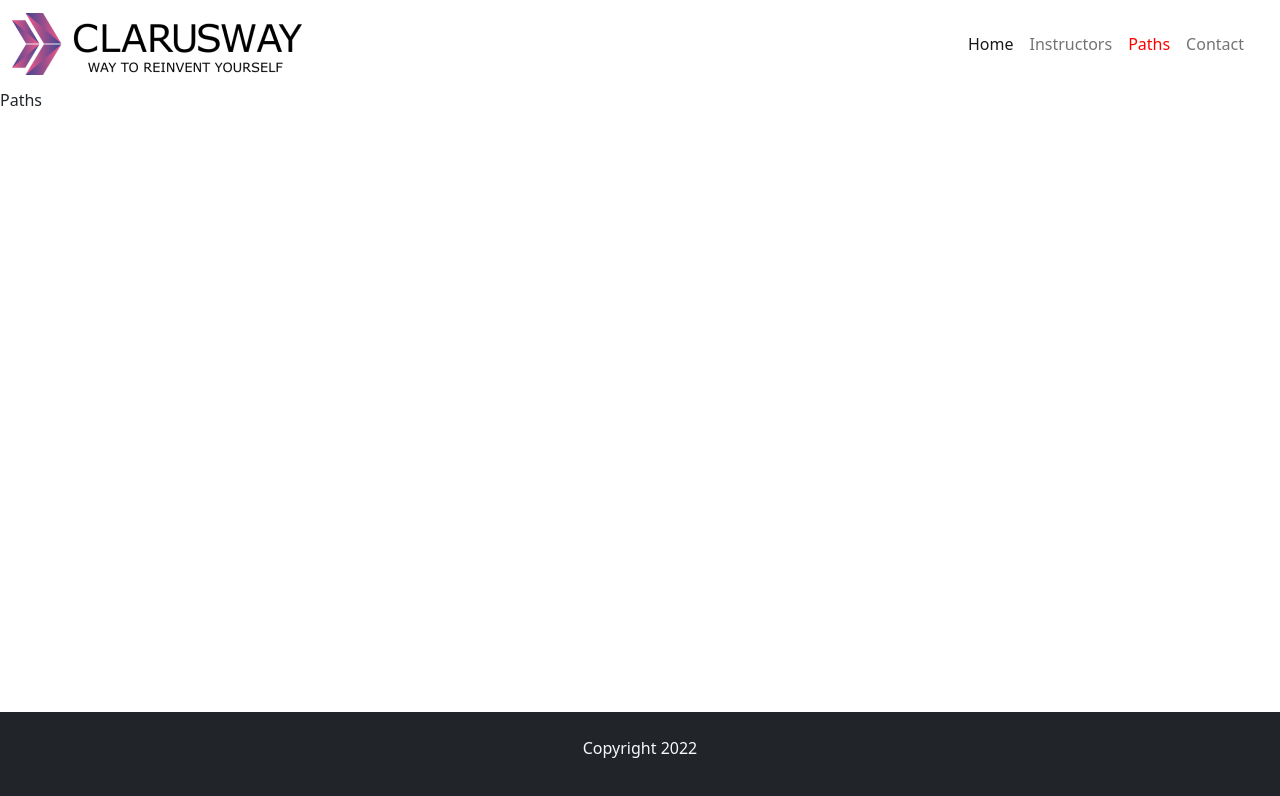
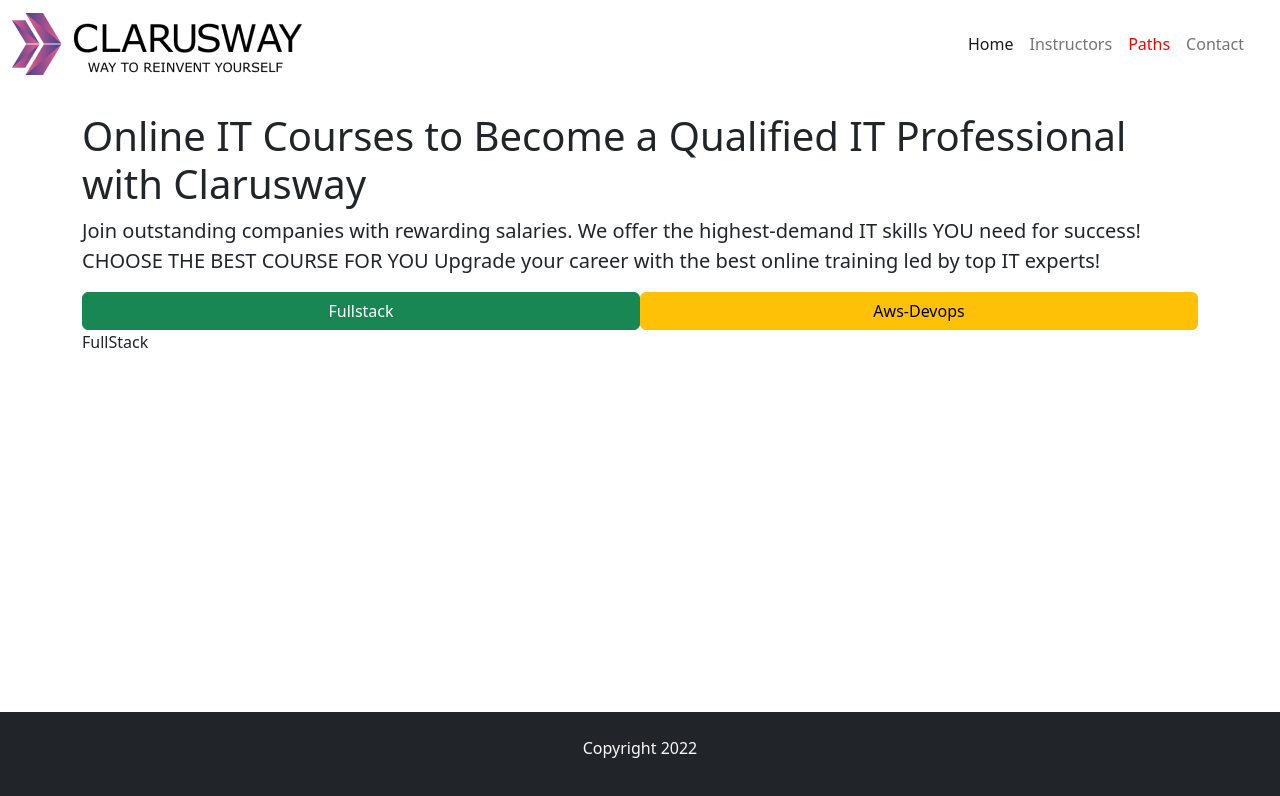
Before and after one commit to Ummuhankavas/routerstudy, a React (Create React App) app: page /paths in a window 1280 px wide. Shown: the top 796 px of the page. Built offline with nearby package versions, Linux system fonts and the light colour scheme.

Commit message:
paths added

```diff
--- a/src/pages/Paths.jsx
+++ b/src/pages/Paths.jsx
@@ -1,9 +1,29 @@
-import React from 'react'
+import { Link, Outlet } from 'react-router-dom';
 
 const Paths = () => {
   return (
-    <div>Paths</div>
-  )
-}
+    <div className="container mt-4">
+      <h1>
+        Online IT Courses to Become a Qualified IT Professional with Clarusway
+      </h1>
 
-export default Paths
+      <p className="fs-5">
+        Join outstanding companies with rewarding salaries. We offer the
+        highest-demand IT skills YOU need for success! CHOOSE THE BEST COURSE
+        FOR YOU Upgrade your career with the best online training led by top IT
+        experts!
+      </p>
+      <div>
+        <Link className="btn btn-success w-50" to="fullstack">
+          Fullstack
+        </Link>
+        <Link className="btn btn-warning w-50" to="aws">
+          Aws-Devops
+        </Link>
+      </div>
+      <Outlet />
+    </div>
+  );
+};
+
+export default Paths;
```
